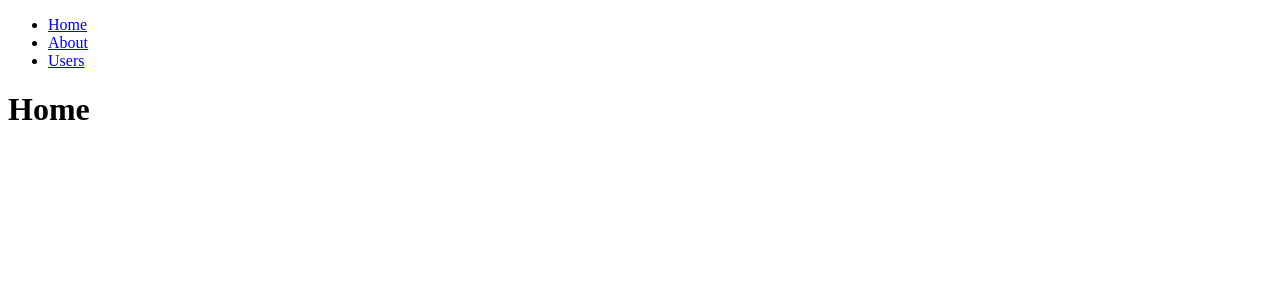
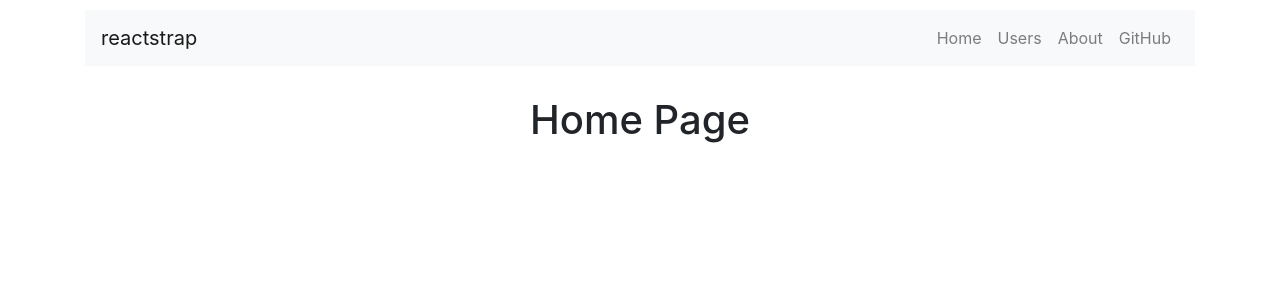
Before and after one commit to eddiemadrigal/redux-async-demo, a React (Create React App) app: page / in a window 1280 px wide. Shown: the top 300 px of the page. Built offline with nearby package versions, Linux system fonts and the light colour scheme.

Commit message:
added reactstrap styling to navbar and components

```diff
--- a/src/App.js
+++ b/src/App.js
@@ -1,31 +1,59 @@
-import React from "react";
+import React, { useState } from "react";
 import {
   BrowserRouter as Router,
   Switch,
   Route,
   Link
 } from "react-router-dom";
+import {
+  Collapse,
+  Navbar,
+  NavbarToggler,
+  NavbarBrand,
+  Nav,
+  NavItem,
+  NavLink,
+  UncontrolledDropdown,
+  DropdownToggle,
+  DropdownMenu,
+  DropdownItem,
+  NavbarText,
+  Container
+} from 'reactstrap';
 import Home from './components/Home';
 import About from './components/About';
 import Users from './components/Users';
 
 export default function App() {
+
+  const [isOpen, setIsOpen] = useState(false);
+  const toggle = () => setIsOpen(!isOpen);
+
   return (
     <Router>
       <div>
-        <nav>
-          <ul>
-            <li>
-              <Link to="/">Home</Link>
-            </li>
-            <li>
-              <Link to="/about">About</Link>
-            </li>
-            <li>
-              <Link to="/users">Users</Link>
-            </li>
-          </ul>
-        </nav>
+        <Container>
+        <Navbar color="light" light expand="md">
+          <NavbarBrand href="/">reactstrap</NavbarBrand>
+          <NavbarToggler onClick={toggle} />
+          <Collapse isOpen={isOpen} navbar>
+            <Nav className="ml-auto" navbar>
+              <NavItem>
+                <Link className="nav-link" to="/">Home</Link>
+              </NavItem>
+              <NavItem>
+                <Link className="nav-link" to="/users">Users</Link>
+              </NavItem>
+              <NavItem>
+                <Link className="nav-link" to="/about">About</Link>
+              </NavItem>
+              <NavItem>
+                <NavLink href="https://github.com/reactstrap/reactstrap">GitHub</NavLink>
+              </NavItem>
+            </Nav>
+          </Collapse>
+        </Navbar>
+        </Container>
 
         <Switch>
           <Route path="/about">
--- a/src/components/About.js
+++ b/src/components/About.js
@@ -1,7 +1,18 @@
 import React from 'react';
+import { Container, Row, Col } from 'reactstrap';
+import '../index.css';
+
 
 export default function About() {
-    return (
-        <h1>About</h1>
+    return(
+        <div>
+            <Container className="container">
+                <Row className="row">
+                    <Col sm="12" md={{ size: 6, offset: 3 }}>
+                        <h1>About Us</h1>
+                    </Col>
+                </Row>
+            </Container>
+        </div>
     )
 }
--- a/src/components/Home.js
+++ b/src/components/Home.js
@@ -1,7 +1,18 @@
 import React from 'react';
+import { Container, Row, Col } from 'reactstrap';
+import '../index.css';
+
 
 export default function Home() {
     return(
-        <h1>Home</h1>
+        <div>
+            <Container className="container">
+                <Row className="row">
+                    <Col sm="12" md={{ size: 6, offset: 3 }}>
+                        <h1>Home Page</h1>
+                    </Col>
+                </Row>
+            </Container>
+        </div>
     )
 }
--- a/src/components/Users.js
+++ b/src/components/Users.js
@@ -1,7 +1,18 @@
 import React from 'react';
+import { Container, Row, Col } from 'reactstrap';
+import '../index.css';
+
 
 export default function Users() {
-    return (
-        <h1>Users</h1>
+    return(
+        <div>
+            <Container className="container">
+                <Row className="row">
+                    <Col sm="12" md={{ size: 6, offset: 3 }}>
+                        <h1>Users</h1>
+                    </Col>
+                </Row>
+            </Container>
+        </div>
     )
 }
--- a/src/index.css
+++ b/src/index.css
@@ -1,13 +1,16 @@
-body {
-  margin: 0;
-  font-family: -apple-system, BlinkMacSystemFont, 'Segoe UI', 'Roboto', 'Oxygen',
-    'Ubuntu', 'Cantarell', 'Fira Sans', 'Droid Sans', 'Helvetica Neue',
-    sans-serif;
-  -webkit-font-smoothing: antialiased;
-  -moz-osx-font-smoothing: grayscale;
+h1 {
+  text-align: center;
 }
 
-code {
-  font-family: source-code-pro, Menlo, Monaco, Consolas, 'Courier New',
-    monospace;
+.container {
+  margin-top: 10px;
 }
+
+.row {
+  margin-top: 30px;
+}
+
+.link {
+  margin-left: 10px;
+  margin-top: 25px;
+}
--- a/src/index.js
+++ b/src/index.js
@@ -1,5 +1,6 @@
 import React from 'react';
 import ReactDOM from 'react-dom';
 import App from './App';
+import 'bootstrap/dist/css/bootstrap.min.css';
 
 ReactDOM.render(<App />, document.getElementById('root'));
```
